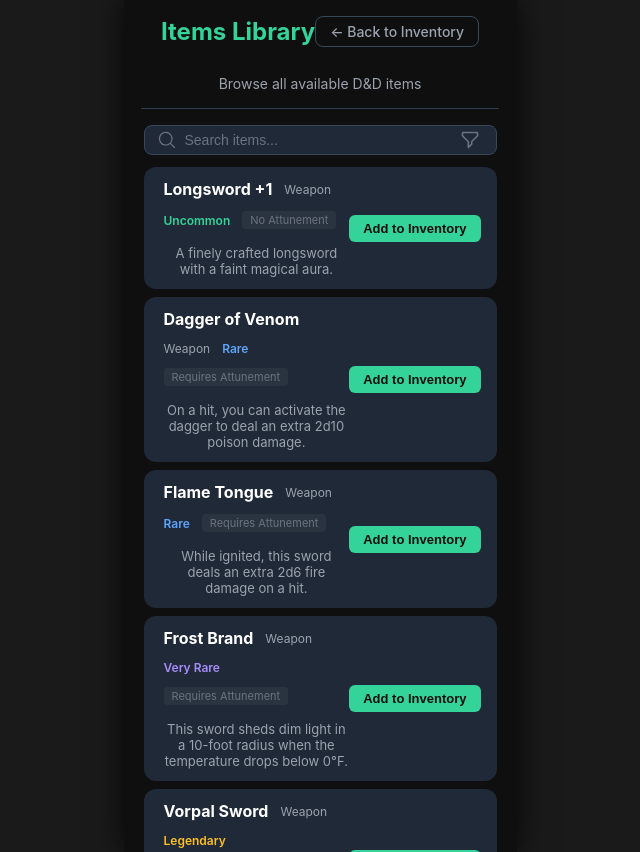
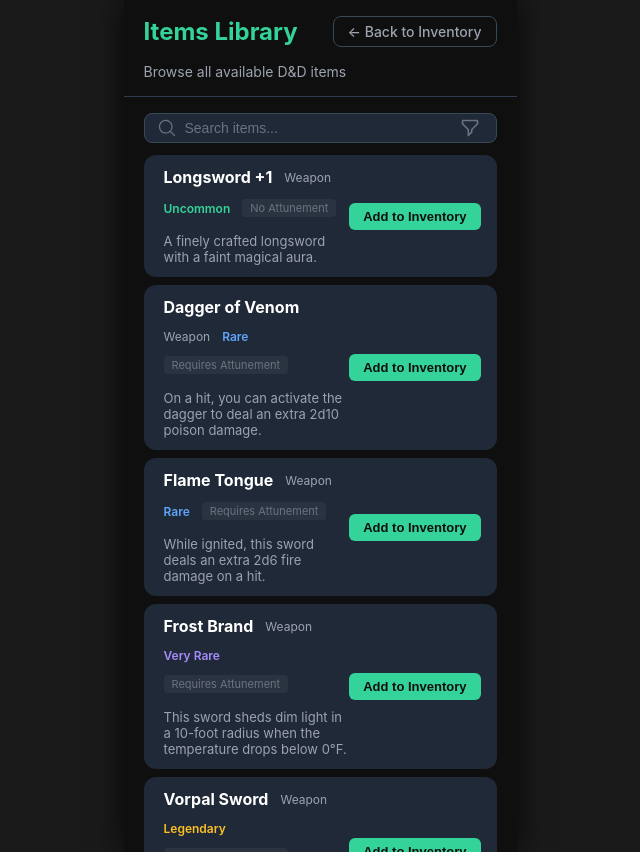
Before and after one commit to Whimsy-rat-trap/dnd-mobile-app, a React (Create React App) app: page /items in a window 1280 px wide. Shown: the whole page, without its empty margins (320-960 px from the left). Built offline with nearby package versions, Linux system fonts and the light colour scheme.

Commit message:
0.0.80.59 (Updated itemslibrary to have its own naming scheme for styles)

```diff
--- a/src/pages/ItemsLibrary.css
+++ b/src/pages/ItemsLibrary.css
@@ -1,32 +1,32 @@
-.items-library-page {
+.il-page {
     display: flex;
     flex-direction: column;
     height: 100%;
     background: #0f0f0f;
 }
 
-.items-library-header {
+.il-header {
     background: #0f0f0f;
     padding: 0 20px;
     border-bottom: 1px solid #2c3e50;
     flex-shrink: 0;
 }
 
-.header-top {
+.il-header-top {
     display: flex;
     justify-content: space-between;
     align-items: center;
     padding: 16px 0;
 }
 
-.header-title-library {
+.il-title {
     font-family: var(--font-family);
     font-weight: 700;
     font-size: 24px;
     color: #34d399;
 }
 
-.back-to-inventory-btn {
+.il-back-btn {
     font-family: var(--font-family);
     font-weight: 500;
     font-size: 14px;
@@ -40,12 +40,12 @@
     transition: border-color 0.2s, color 0.2s;
 }
 
-.back-to-inventory-btn:hover {
+.il-back-btn:hover {
     border-color: #34d399;
     color: #34d399;
 }
 
-.header-subtitle {
+.il-subtitle {
     font-family: var(--font-family);
     font-weight: 400;
     font-size: 14px;
@@ -53,28 +53,28 @@
     padding-bottom: 16px;
 }
 
-.items-library-content {
+.il-content {
     flex: 1;
     padding: 16px 20px 20px 20px;
     overflow-y: auto;
     display: flex;
     flex-direction: column;
     gap: 12px;
-    scrollbar-width: none; /* Firefox */
-    -ms-overflow-style: none; /* IE и Edge */
+    scrollbar-width: none;
+    -ms-overflow-style: none;
 }
 
-.items-library-content::-webkit-scrollbar {
-    display: none; /* Chrome, Safari, Opera */
+.il-content::-webkit-scrollbar {
+    display: none;
 }
 
-.items-list {
+.il-list {
     display: flex;
     flex-direction: column;
     gap: 8px;
 }
 
-.library-item {
+.il-item {
     display: flex;
     justify-content: space-between;
     align-items: center;
@@ -85,11 +85,11 @@
     transition: border-color 0.2s;
 }
 
-.library-item:hover {
+.il-item:hover {
     border-left-color: #34d399;
 }
 
-.item-info {
+.il-item-info {
     display: flex;
     align-items: center;
     gap: 12px;
@@ -97,25 +97,25 @@
     flex: 1;
 }
 
-.item-name {
+.il-item-name {
     font-weight: 700;
     color: #fff;
     font-size: 16px;
 }
 
-.item-type {
+.il-item-type {
     font-size: 12px;
     color: #9ca3af;
     text-transform: capitalize;
 }
 
-.item-rarity {
+.il-item-rarity {
     font-size: 12px;
     font-weight: 600;
     text-transform: capitalize;
 }
 
-.item-attunement {
+.il-item-attunement {
     font-size: 11px;
     color: #6b7280;
     background: rgba(255,255,255,0.05);
@@ -123,14 +123,14 @@
     border-radius: 4px;
 }
 
-.item-description {
+.il-item-description {
     font-size: 13px;
     color: #9ca3af;
     flex-basis: 100%;
     margin-top: 4px;
 }
 
-.add-to-inventory-btn {
+.il-add-btn {
     background: #34d399;
     color: #0f0f0f;
     border: none;
@@ -143,16 +143,16 @@
     flex-shrink: 0;
 }
 
-.add-to-inventory-btn:hover {
+.il-add-btn:hover {
     background: #059669;
     transform: scale(1.05);
 }
 
-.add-to-inventory-btn:active {
+.il-add-btn:active {
     transform: scale(0.95);
 }
 
-.empty-state {
+.il-empty {
     text-align: center;
     color: #9ca3af;
     padding: 40px 0;
--- a/src/pages/ItemsLibrary.tsx
+++ b/src/pages/ItemsLibrary.tsx
@@ -75,43 +75,43 @@
     };
 
     return (
-        <div className="page items-library-page">
-            <div className="items-library-header">
-                <div className="header-top">
-                    <span className="header-title-library">Items Library</span>
-                    <Link to="/inventory" className="back-to-inventory-btn">← Back to Inventory</Link>
+        <div className="il-page">
+            <div className="il-header">
+                <div className="il-header-top">
+                    <span className="il-title">Items Library</span>
+                    <Link to="/inventory" className="il-back-btn">← Back to Inventory</Link>
                 </div>
-                <div className="header-subtitle">Browse all available D&D items</div>
+                <div className="il-subtitle">Browse all available D&D items</div>
             </div>
 
-            <div className="items-library-content">
+            <div className="il-content">
                 <SearchBar
                     value={searchQuery}
                     onChange={setSearchQuery}
                     placeholder="Search items..."
                     onFilterClick={() => setShowFilterModal(true)}
                 />
-                <div className="items-list">
+                <div className="il-list">
                     {filteredItems.length === 0 ? (
-                        <div className="empty-state">No items match your filters.</div>
+                        <div className="il-empty">No items match your filters.</div>
                     ) : (
                         filteredItems.map(item => (
-                            <div key={item.id} className="library-item">
-                                <div className="item-info">
-                                    <span className="item-name">{item.name}</span>
-                                    <span className="item-type">{item.type}</span>
-                                    <span className="item-rarity" style={{ color: getRarityColor(item.rarity) }}>
+                            <div key={item.id} className="il-item">
+                                <div className="il-item-info">
+                                    <span className="il-item-name">{item.name}</span>
+                                    <span className="il-item-type">{item.type}</span>
+                                    <span className="il-item-rarity" style={{ color: getRarityColor(item.rarity) }}>
                                         {item.rarity}
                                     </span>
                                     {item.attunement !== undefined && (
-                                        <span className="item-attunement">
+                                        <span className="il-item-attunement">
                                             {item.attunement ? 'Requires Attunement' : 'No Attunement'}
                                         </span>
                                     )}
-                                    <span className="item-description">{item.description}</span>
+                                    <span className="il-item-description">{item.description}</span>
                                 </div>
                                 <button
-                                    className="add-to-inventory-btn"
+                                    className="il-add-btn"
                                     onClick={() => handleAddToInventory(item)}
                                 >
                                     Add to Inventory
```
